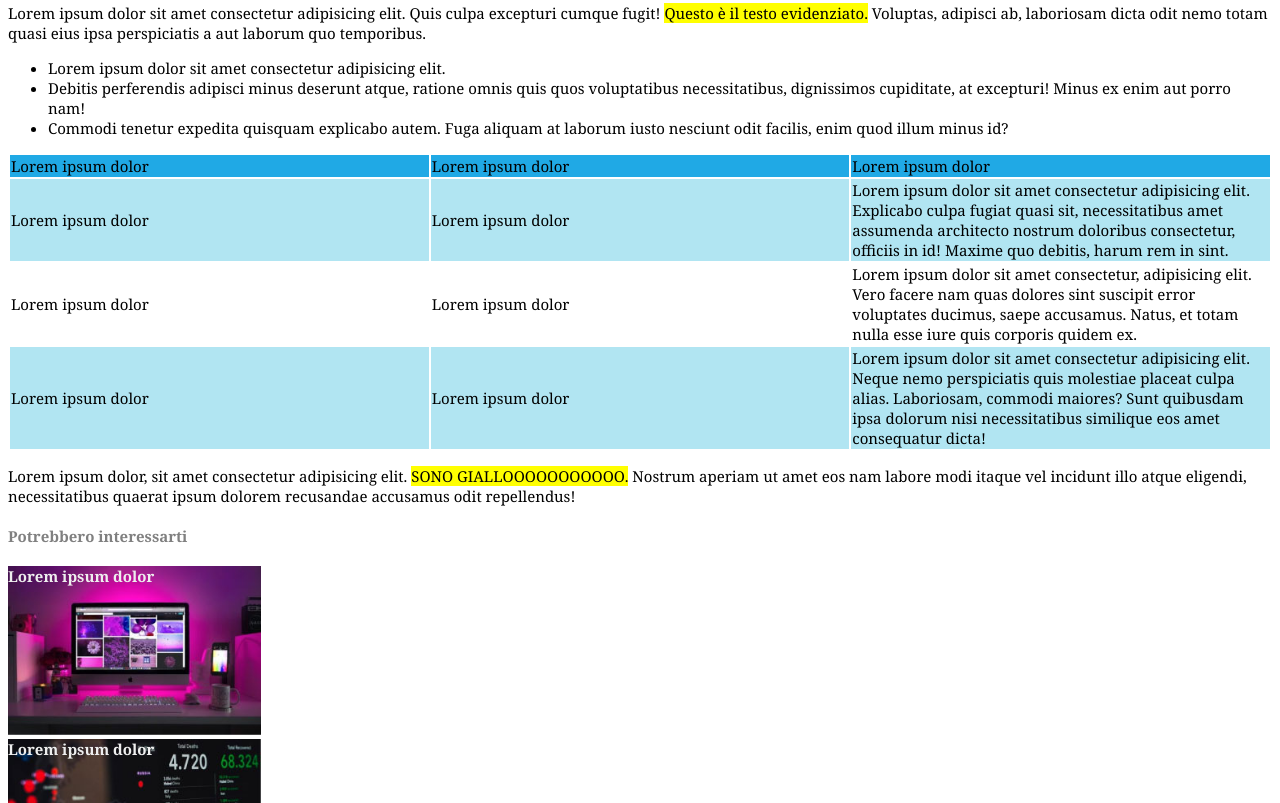
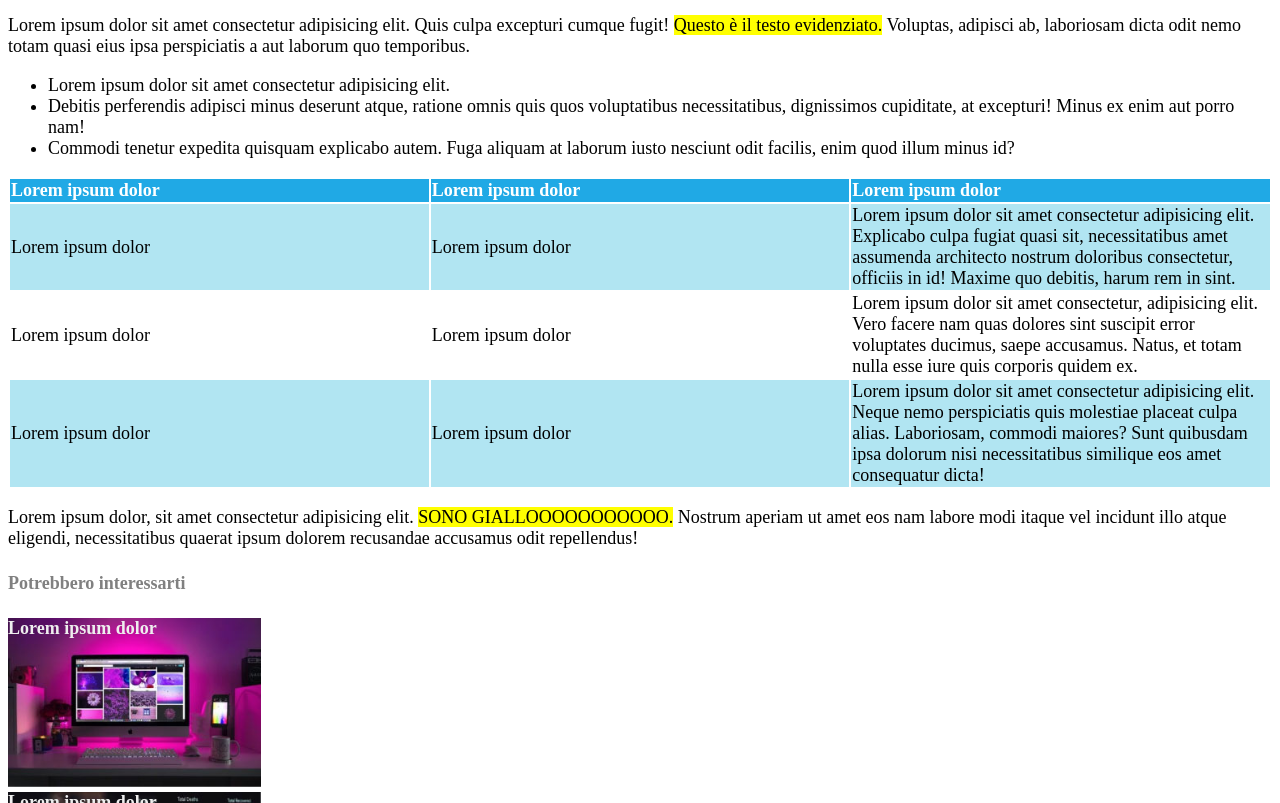
Before and after one commit to Gandalf93/html-css-booleaner, a plain HTML site: page index.html in a window 1280 px wide. Shown: the part 1305-2108 px from the top of the page. Drawn offline with Linux system fonts and the light colour scheme.

Commit message:
add rifinitura per davvero

```diff
--- a/css/style.css
+++ b/css/style.css
@@ -1,6 +1,7 @@
 body {
-    font-size: 15px;
-    font-family:Georgia, 'Times New Roman', Times, serif
+    font-size: 18px;
+    font-family:'Times New Roman', Times, serif;
+
 
 
 
@@ -23,6 +24,7 @@ body {
       text-align: left;
       margin-top: 10px;
       margin-bottom: 0;
+
   }
 
   #sottotitolo {
@@ -55,10 +57,14 @@ body {
 
   thead {
       background-color: #20A9E5;
+      color: white;
+      font-weight: bold;
+
   }
 
   .lineaazz {
       background-color: #B1E5F2;
+
   }
 
   .scrittafinale {
```
